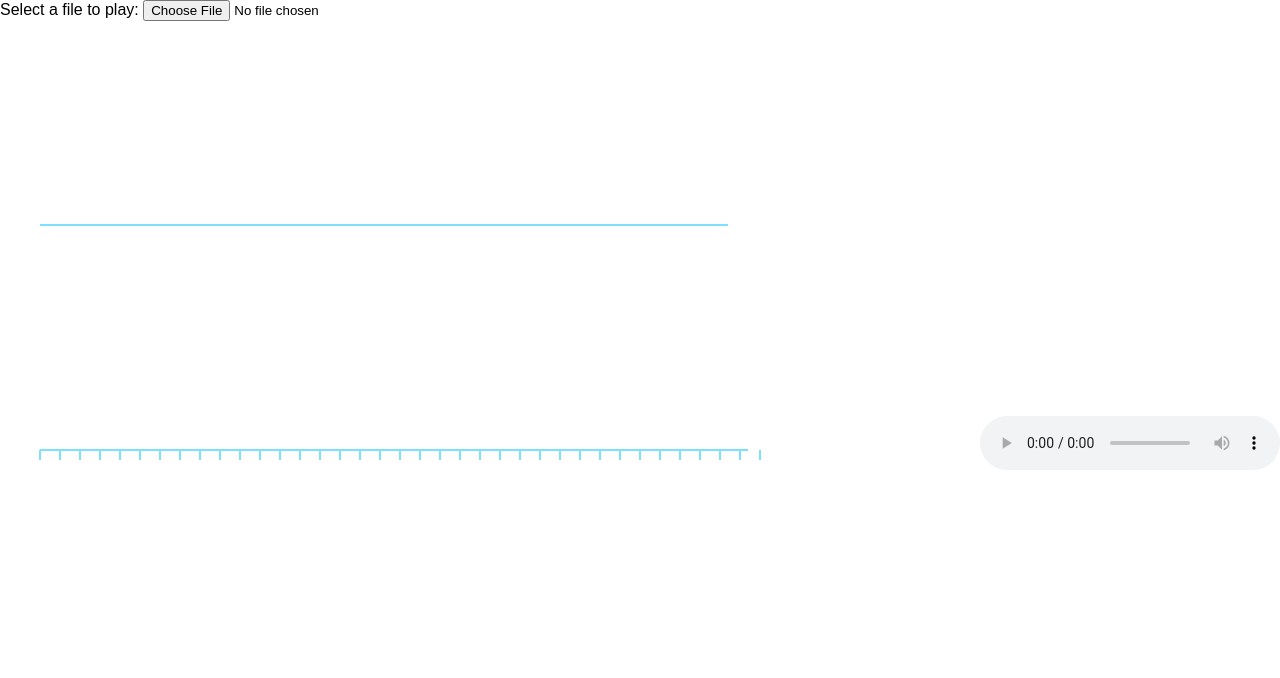
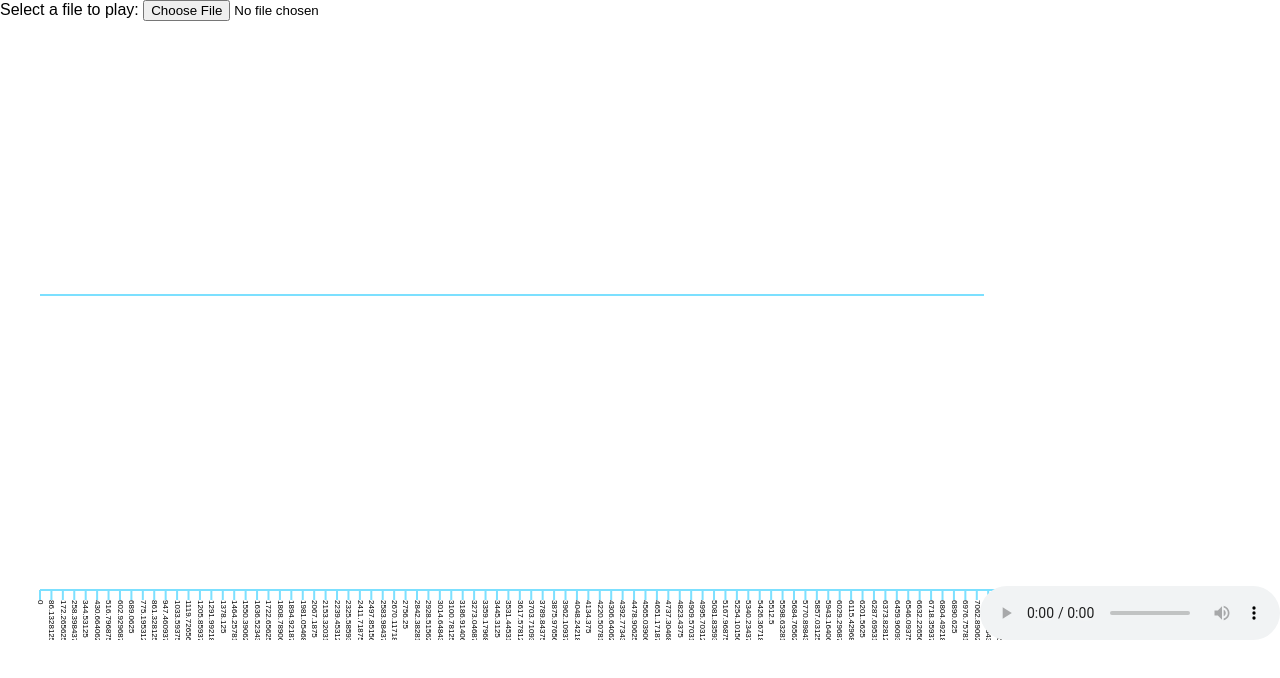
Before and after one commit to ikmnjrd/spectrum-visualizer, a plain HTML site: page docs/index.html in a window 1280 px wide. Drawn offline with Linux system fonts and the light colour scheme.

Commit message:
X軸目盛り対応

```diff
--- a/docs/index.html
+++ b/docs/index.html
@@ -9,7 +9,7 @@
   </head>
   <body>
     <div class="container">
-      <canvas id='canvas' width="800" height="350"></canvas>
+      <canvas id='canvas'></canvas>
       <div class="upload-container">
         <label for="uploadedFile">Select a file to play:</label>
         <input type="file" id="uploadedFile"></input>
--- a/docs/script.js
+++ b/docs/script.js
@@ -11,8 +11,8 @@ const init = () => {
   // canvas.height = window.innerHeight -4;
 
   // 適当に、ウィンドウサイズよりやや小さめに
-  canvas.width = window.innerWidth * 0.6;
-  canvas.height = window.innerHeight * 0.6;
+  canvas.width = window.innerWidth * 0.8;
+  canvas.height = window.innerHeight * 0.8;
 
   // canvasのcontextを取得
   const canvasCtx = canvas.getContext("2d");
@@ -21,37 +21,57 @@ const init = () => {
   canvasCtx.lineWidth = 2;
   canvasCtx.strokeStyle = 'rgb(124, 224, 255)';
 
+  canvasCtx.strokeStyle = 'rgb(124, 224, 255)';
+
   // 目盛りの設定
   const spcW = 40;            // Y軸左のスペース
-  const spcH = 30;            // X軸下のスペース
+  const spcH = 50;            // X軸下のスペース
   const groundW = canvas.width - spcW; // グラフ領域W
   const groundH = canvas.height - spcH;// グラフ領域H
   const groundX0 = spcW;
   const groundY0= groundH;   // 原点位置
   // const pichX = groundW / datas.length;            // X目盛ピッチ
-  const pichX = 20; //対数表示したい
+  // const pichX = 20; //対数表示したい
   // const DmYMx = Math.pow(10, Math.ceil(Math.log(yMax) / Math.log(10)));
   // const cnstH= 210 / DmYMx;
   // const pichH = DmYMx / 4;//Y目盛ピッチ
 
+  analyser.fftSize = 512;
+  console.log("Sample Rate:", audioCtx.sampleRate);
+  console.log("fftSize:", analyser.fftSize);
+  // 周波数分解能を求める
+  const freqReso = audioCtx.sampleRate / analyser.fftSize
+  console.log("Frequency Resolution:", freqReso);
+  // const pichX = audioCtx.sampleRate ;
+  const pichX = freqReso;
+  // console.log("pichX:", pichX);
+
   // X軸描画
-  // canvasCtx.textAlign = "center";
-  // canvasCtx.textBaseline = "top";
+  canvasCtx.textAlign = "left";
+  canvasCtx.textBaseline = "middle";
+  canvasCtx.font = "6pt Arial";
+  canvasCtx.fillStyle = 'rgb(0, 0, 0)';
+  canvasCtx
   // canvasCtx.strokeStyle = "rgb(0, 0, 0)";
   canvasCtx.moveTo( groundX0, groundY0 );
   canvasCtx.lineTo( groundX0+groundW-20, groundY0 );
-  // 10の部分はpitchXが入っていた
-  for (let i = 0; i < groundW / pichX; i++){
-    canvasCtx.moveTo( groundX0 + i * pichX, groundY0 );
-    canvasCtx.lineTo( groundX0 + i * pichX, groundY0 + 10 );
-    canvasCtx.fillText(i, groundX0 + i * pichX, groundY0 + 2 );
+
+  for (let i = 0; i < freqReso; i++){
+  // for (let i = 0; i <freqReso ; i++){
+    canvasCtx.moveTo( groundX0 + groundW * i /freqReso , groundY0 );
+    canvasCtx.lineTo( groundX0 +  groundW * i/ freqReso, groundY0 + 10 );
+    canvasCtx.save()
+    //回転の中心を移動
+    canvasCtx.translate(groundX0+  groundW * i / freqReso , groundY0 +10);
+    canvasCtx.rotate( 90 * Math.PI / 180);
+    canvasCtx.fillText( i* freqReso, 0, 0);
+    canvasCtx.restore();
+    // canvasCtx.fillText( "ffff", groundX0 + i * pichX, 300 );
+
   }
 
-
-
   canvasCtx.stroke();
-  // canvasCtx.restore();                    //描画条件を元に戻す
-  // canvasCtx.save();                       //現在の描画条件を保管
+  canvasCtx.fillStyle = 'rgb(255, 255, 255)';
 
   // 初起表示
   // canvasCtx.fillRect(spcW, spcH, groundW, groundH);
@@ -62,8 +82,10 @@ const init = () => {
 
   const upload_file = document.getElementById('uploadedFile');
   const audioEl = document.getElementById('audioController');
-  audioEl.volume = 0.1;
+  audioEl.volume = 0.05;
 
+  //
+  //
   upload_file.addEventListener('change', (e) => {
     const audio_blob = e.target.files[0];
 
@@ -77,7 +99,6 @@ const init = () => {
     AudioBufferSourceNode.connect(audioCtx.destination);
     AudioBufferSourceNode.connect(analyser);
 
-    analyser.fftSize = 512;
     audioEl.load()
     audioEl.play()
     MediaElementAudioSourceNode.start(0);
@@ -85,7 +106,6 @@ const init = () => {
 
   });
 
-  console.log(groundY0)
 
   const draw = () => {
     const dataArray = new Uint8Array(analyser.fftSize);
@@ -109,15 +129,14 @@ const init = () => {
 
     /* spectrums */
     const len = spectrums.length;
-    console.log("len: ", len);
+    canvasCtx.moveTo(groundX0, groundY0)
     for (let i = 0; i < len; i++) {
-      const x = i / len;
       const y = 1 - (spectrums[i] / 255);
-      canvasCtx.lineTo(x * groundW + groundX0, y * groundH );
-  }
+      canvasCtx.lineTo((i / len)  * groundW + groundX0, y * groundH );
+    }
 
-  // canvasCtx.lineTo(canvas.width, groundY0 + (groundH / 2));
-  canvasCtx.fillRect(spcW, spcH, groundW - spcW, groundH -spcH);
+    // canvasCtx.lineTo(canvas.width, groundY0 + (groundH / 2));
+    canvasCtx.fillRect(spcW, spcH, groundW - spcW, groundH -spcH);
 
     canvasCtx.stroke();
 
--- a/docs/style.css
+++ b/docs/style.css
@@ -16,6 +16,6 @@ html, body {
 
 .audio-controll-container {
   position: absolute;
-  bottom: 10px;
+  bottom: 0px;
   right: 0;
 }
```
